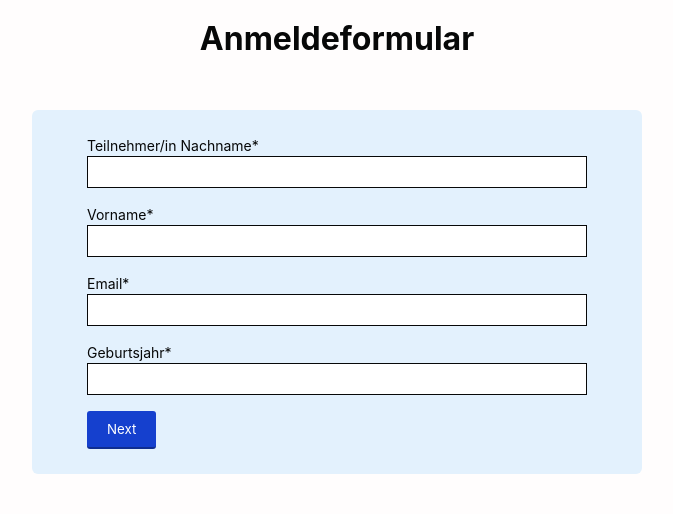
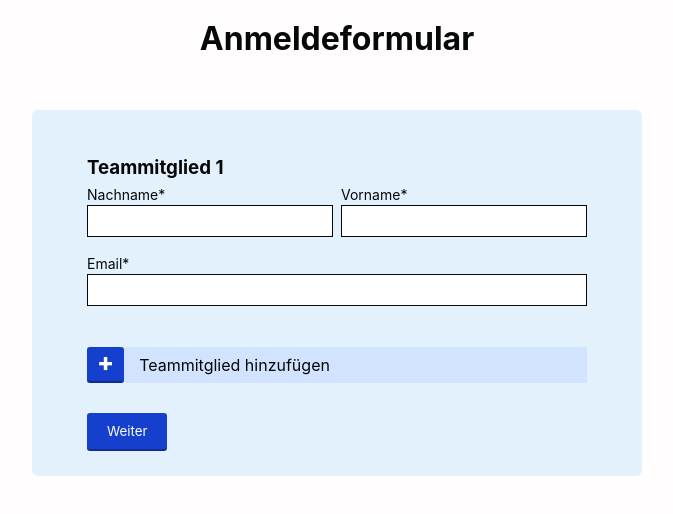
Before and after one commit to Guenzler/multistep-form, a React (Vite) app: page /pupil in a window 1280 px wide. Shown: the top 514 px of the page, without its empty margins (303-976 px from the left). Built offline with nearby package versions, Linux system fonts and the light colour scheme.

Commit message:
implement pupil view and review view

```diff
--- a/src/components/steps/Pupil.jsx
+++ b/src/components/steps/Pupil.jsx
@@ -1,40 +1,94 @@
 // src/component/steps/Pupil.jsx
-import { useForm } from "react-hook-form";
+import { useForm, Controller } from "react-hook-form";
+import React, { useState, useRef } from 'react';
 import { useNavigate } from 'react-router-dom';
 import { useFormContext } from "../FormProvider";
+import "./pupil.css"
 
 export const Pupil = () => {
-    const { register, handleSubmit } = useForm();
+    const { handleSubmit, control } = useForm();
     const { updateFormData } = useFormContext();
+    const [pupil, setPupil] = useState([{ id: Date.now() }]); // Startet mit einer Person
     const navigate = useNavigate();
+    const errorRef = useRef(null);
+
+    const addPupil = () => {
+        if (errorRef.current) {
+            errorRef.current.innerText = "";
+        }
+        if (pupil.length >= 6) {
+            if (errorRef.current) {
+                errorRef.current.innerText = "Ein Team darf maximal sechs Teammitglieder haben";
+            }
+        } else {
+            setPupil([...pupil, { id: Date.now() }]); // Fügt eine weitere Person hinzu
+        }
+    };
 
     const onSubmit = (data) => {
+        if (errorRef.current) {
+            errorRef.current.innerText = "";
+        }
+        console.log(data);
+        if (pupil.length < 3) {
+            if (errorRef.current) {
+                errorRef.current.innerText = "Ein Team muss aus mindestens drei Teammitgliedern bestehen.";
+            }
+        } else {
             updateFormData(data);
             navigate("/review");
+        }
     };
 
     return (
         <form onSubmit={handleSubmit(onSubmit)}>
+            {pupil.map((pupil, index) => (
+                <div key={pupil.id} className="singlePupil">
+                    <h3>Teammitglied {index + 1}</h3>
                     <ul>
                         <li role="presentation">
-                    <label htmlFor="schueler-name" className="standard-label">Teilnehmer/in Nachname*</label>
-                    <input {...register("schueler-name")} id="schueler-name" required />
+                            <div className="twoInputs">
+                                <div className="inputOneT">
+                                    <label className="standard-label" htmlFor={`schueler${index}Nachname`}>Nachname*</label>
+                                    <Controller
+                                        name={`schueler${index}.name`}
+                                        control={control}
+                                        defaultValue=""
+                                        render={({ field }) => <input {...field} id={`schueler${index}Nachname`} required />}
+                                    />
+                                </div>
+                                <div className="inputTwoT">
+                                    <label className="standard-label" htmlFor={`schueler${index}Vorname`}>Vorname*</label>
+                                    <Controller
+                                        name={`schueler${index}.vorname`}
+                                        control={control}
+                                        defaultValue=""
+                                        render={({ field }) => <input {...field} id={`schueler${index}Vorname`} required />}
+                                    />
+                                </div>
+                            </div>
                         </li>
                         <li role="presentation">
-                    <label htmlFor="schueler-vorname" className="standard-label">Vorname*</label>
-                    <input {...register("schueler-vorname")} id="schueler-vorname" required />
+                            <label className="standard-label" htmlFor={`schueler${index}Email`}>Email*</label>
+                            <Controller
+                                name={`schueler${index}.email`}
+                                control={control}
+                                defaultValue=""
+                                render={({ field }) => <input {...field} id={`schueler${index}Email`} required />}
+                            />
                         </li>
-                <li role="presentation" className="standard-label">
-                    <label htmlFor="schueler-email">Email*</label>
-                    <input {...register("schueler-email")} id="schueler-email" required />
-                </li>
-                <li role="presentation" className="standard-label">
-                    <label htmlFor="jahrgang">Geburtsjahr*</label>
-                    <input {...register("jahrgang")} id="jahrgang" required />
-                </li>
+                    </ul>
+                </div>
+            ))}
+            <p className="addPupil">
+                <button type="button" onClick={addPupil}>
+                    +
+                </button>
+                Teammitglied hinzufügen
+            </p>
+            <p id="errorMsg" ref={errorRef}></p>
+            <button type="submit">Weiter</button>
 
-                <button type="submit">Next</button>
-            </ul>
-        </form>
+        </form >
     );
 };
--- a/src/components/steps/Review.jsx
+++ b/src/components/steps/Review.jsx
@@ -1,14 +1,95 @@
 // src/component/steps/Review.jsx
 import { useFormContext } from "../FormProvider";
+import "./review.css"
+import { keyLabels } from "./keylables.jsx"
 
 export const Review = () => {
   const { formData } = useFormContext();
 
+  // Function to extract and sort dynamic keys (like "betreuer0", "betreuer1", etc.)
+  const getDynamicKeys = (prefix) => {
+    return Object.keys(formData).filter(key => key.startsWith(prefix)).sort(); //returns an array
+  };
+
+  // Prepare the fixed keys
+  const fixedKeys = ["teamname", "school", "kind-of-school", "plz", "city", "street", "street-nr"];
+
+  // Get dynamic betreuer and schueler keys
+  const betreuerKeys = getDynamicKeys("betreuer");
+  const schuelerKeys = getDynamicKeys("schueler");
+
+  // Function to get the label for a key or fall back to the key itself
+  const getLabel = (key, subKey) => {
+    const fullKey = subKey ? `${key}.${subKey}` : key;
+    return keyLabels[fullKey] || fullKey; // Return the label if found, otherwise the original key
+  };
+
+  const handleSubmit = async () => {
+
+    /********************************************
+    /* serverside handling not yet implemented
+    /********************************************
+
+    try {
+      const response = await fetch('https://somefile.php', {
+        method: 'POST',
+        headers: {
+          'Content-Type': 'application/json',
+        },
+        body: JSON.stringify(formData),
+      });
+
+      const result = await response.json(); // Assuming  PHP file returns a JSON response?
+      console.log('Server Response:', result);
+    } catch (error) {
+      console.error('Error submitting form:', error);
+    }
+      */
+  };
+
   return (
     <div>
-      <h2>Review</h2>
-      <pre>{JSON.stringify(formData, null, 2)}</pre>
-      <p>Once you're satisfied with the data, you can submit the form to a backend service or save it to a local storage.</p>
+      <h2>Angaben überprüfen</h2>
+      <p>Wenn alle Angaben so stimmen, dann mit dem Button unten absenden!</p>
+      <table>
+        <tbody>
+          {/* Render fixed keys */}
+          {fixedKeys.map(key => (
+            <tr key={key}>
+              <td>{getLabel(key)}</td>
+              <td>{formData[key]}</td>
+            </tr>
+          ))}
+          <tr key="betreuer">
+            <td><h3>Betreuer</h3></td>
+            <td></td>
+          </tr>
+          {/* Render dynamic betreuer entries */}
+          {betreuerKeys.map(key => (
+            Object.keys(formData[key]).map(subKey => (
+              <tr key={key + subKey}>
+                <td>{getLabel(key, subKey)}</td>
+                <td>{formData[key][subKey]}</td>
+              </tr>
+            ))
+          ))}
+          <tr key="schueler">
+            <td><h3>Teammitglieder</h3></td>
+            <td></td>
+          </tr>
+
+          {/* Render dynamic schueler entries */}
+          {schuelerKeys.map(key => (
+            Object.keys(formData[key]).map(subKey => (
+              <tr key={key + subKey}>
+                <td>{getLabel(key, subKey)}</td>
+                <td>{formData[key][subKey]}</td>
+              </tr>
+            ))
+          ))}
+        </tbody>
+      </table>
+      <button id="sendData" onClick={handleSubmit}>Daten absenden</button>
     </div>
   );
 };
--- /dev/null
+++ b/src/components/steps/keylables.jsx
@@ -0,0 +1,36 @@
+export const keyLabels = {
+    "teamname": "Teamname",
+    "school": "Schule",
+    "kind-of-school": "Schulart",
+    "plz": "PLZ",
+    "city": "Stadt",
+    "street": "Strasse",
+    "street-nr": "Hausnummer",
+    "betreuer0.name": "Betreuer 1: Nachname",
+    "betreuer0.vorname": "Vorname",
+    "betreuer0.email": "Email",
+    "betreuer1.name": "Betreuer 2: Nachname",
+    "betreuer1.vorname": "Vorname",
+    "betreuer1.email": "Email",
+    "betreuer2.name": "Betreuer 3: Nachname",
+    "betreuer2.vorname": "Vorname",
+    "betreuer2.email": "Email",
+    "schueler0.name": "Teammitglied 1: Nachname",
+    "schueler0.vorname": "Vorname",
+    "schueler0.email": "Email",
+    "schueler1.name": "Teammitglied 2: Nachname",
+    "schueler1.vorname": "Vorname",
+    "schueler1.email": "Email",
+    "schueler2.name": "Teammitglied 3: Nachname",
+    "schueler2.vorname": "Vorname",
+    "schueler2.email": "Email",
+    "schueler3.name": "Teammitglied 4: Nachname",
+    "schueler3.vorname": "Vorname",
+    "schueler3.email": "Email",
+    "schueler4.name": "Teammitglied 5: Nachname",
+    "schueler4.vorname": "Vorname",
+    "schueler4.email": "Email",
+    "schueler5.name": "Teammitglied 6: Nachname",
+    "schueler5.vorname": "Vorname",
+    "schueler5.email": "Email",
+  };
--- /dev/null
+++ b/src/components/steps/pupil.css
@@ -0,0 +1,47 @@
+.singlePupil {
+    margin-bottom: 25px;
+}
+
+.singlePupil h3 {
+    margin-bottom: 0;
+}
+
+.addPupil {
+    background-color: rgb(209, 227, 255);
+    margin-bottom: 30px;
+}
+.addPupil button {
+    padding: 0px 10px 4px;
+    margin-right: 15px;
+    font-weight: 800;
+    font-size: 25px;
+}
+
+.twoInputs {
+    display: flex;
+}
+
+.inputOneT {
+    flex-grow: 1;
+    margin-right: 8px;
+}
+
+.inputTwoT {
+    flex-grow: 1;
+}
+
+#errorMsg {
+ color: red;
+ font-weight: 500;
+}
+
+
+@media all and (max-width: 500px) {
+    .twoInputs {
+        flex-direction: column;
+    }
+    .inputOneT {
+        flex-grow: 1;
+        margin-right: 0px;
+    }
+  }
--- /dev/null
+++ b/src/components/steps/review.css
@@ -0,0 +1,18 @@
+.App {
+    text-align: left;
+}
+
+table{
+    border-spacing: 0px;
+}
+
+td {
+    padding: 5px 10px;
+    border: 0px;
+    background-color: aliceblue;
+}
+
+#sendData {
+    margin-top: 20px;
+    font-weight: 500;
+}
```
Lines whose indentation alone changed are shown as unchanged.
